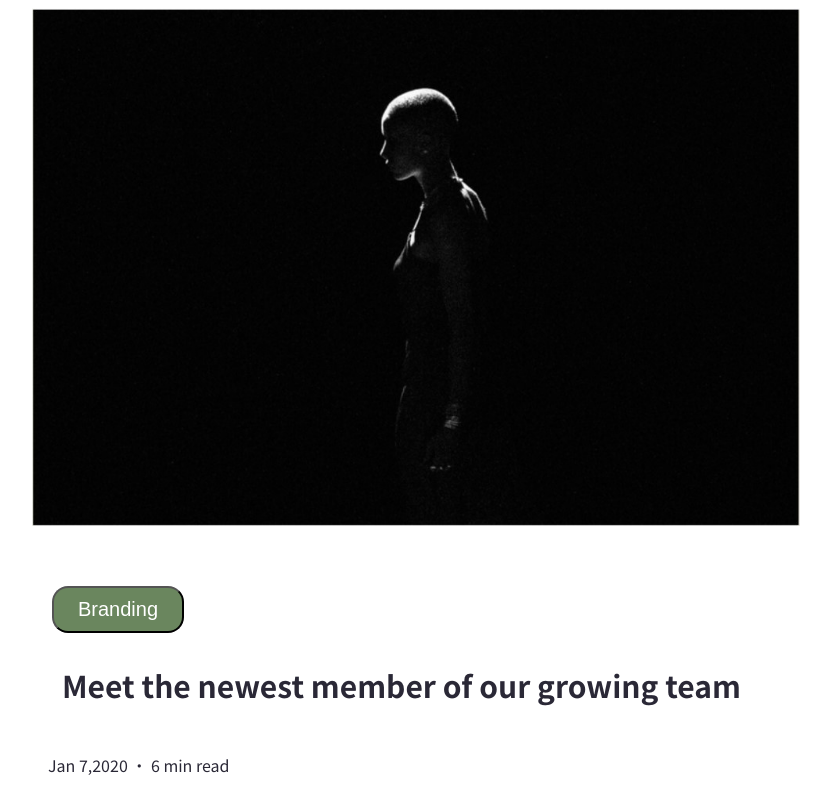
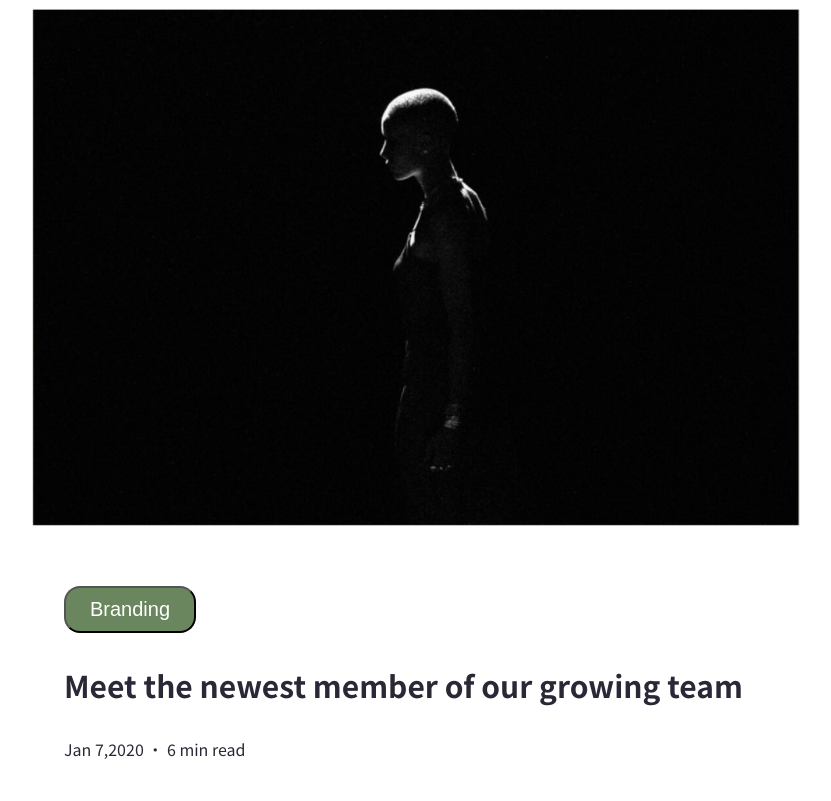
Before and after one commit to tanjamilisavljevic/end-of-field-challenge, a plain HTML site: page Interface1.html in a window 1280 px wide. Shown: the whole page, without its empty margins (224-1055 px from the left). Drawn offline with Linux system fonts and the light colour scheme.

Commit message:
Fix padding

```diff
--- a/Interface1.html
+++ b/Interface1.html
@@ -1,5 +1,6 @@
 <!DOCTYPE html>
 <html lang="en">
+
 <head>
   <meta charset="UTF-8" />
   <meta name="viewport" content="width=device-width, initial-scale=1.0" />
@@ -13,11 +14,13 @@
 
 <body>
   <img src="img1.jpg" alt="Girl portrait in black and white" class="picture1">
+  <div class="content">
     <div class="buttoncontainer">
       <button type="button" class="brandingbutton">Branding</button>
     </div>
     <p class="description">Meet the newest member of our growing team</p>
     <p class="info">Jan 7,2020 · 6 min read</p>
+  </div>
 </body>
 
 </html>
--- a/Interface1style.css
+++ b/Interface1style.css
@@ -6,6 +6,10 @@ body{
 }
 .picture1{
     max-width: 60vw;
+}
+.content{
+    padding-left: 2em;
+    padding-right: 2em;
 }
 .buttoncontainer{
     display: flex;
@@ -18,17 +22,14 @@ body{
     font-size: 20px;
     padding: 10px 24px;
     margin-top: 3em;
-    margin-left: 1em;
 }
 .description{
-    margin-left: 1em;
     font-size: 30px;
     font-weight: bolder;
     color: #2a2836;
     max-width: 60vw;
 }
 .info{
-    margin-left: 1em;
     color: #2a2836;
     max-width: 60vw;
 }
```
Lines whose indentation alone changed are shown as unchanged.
